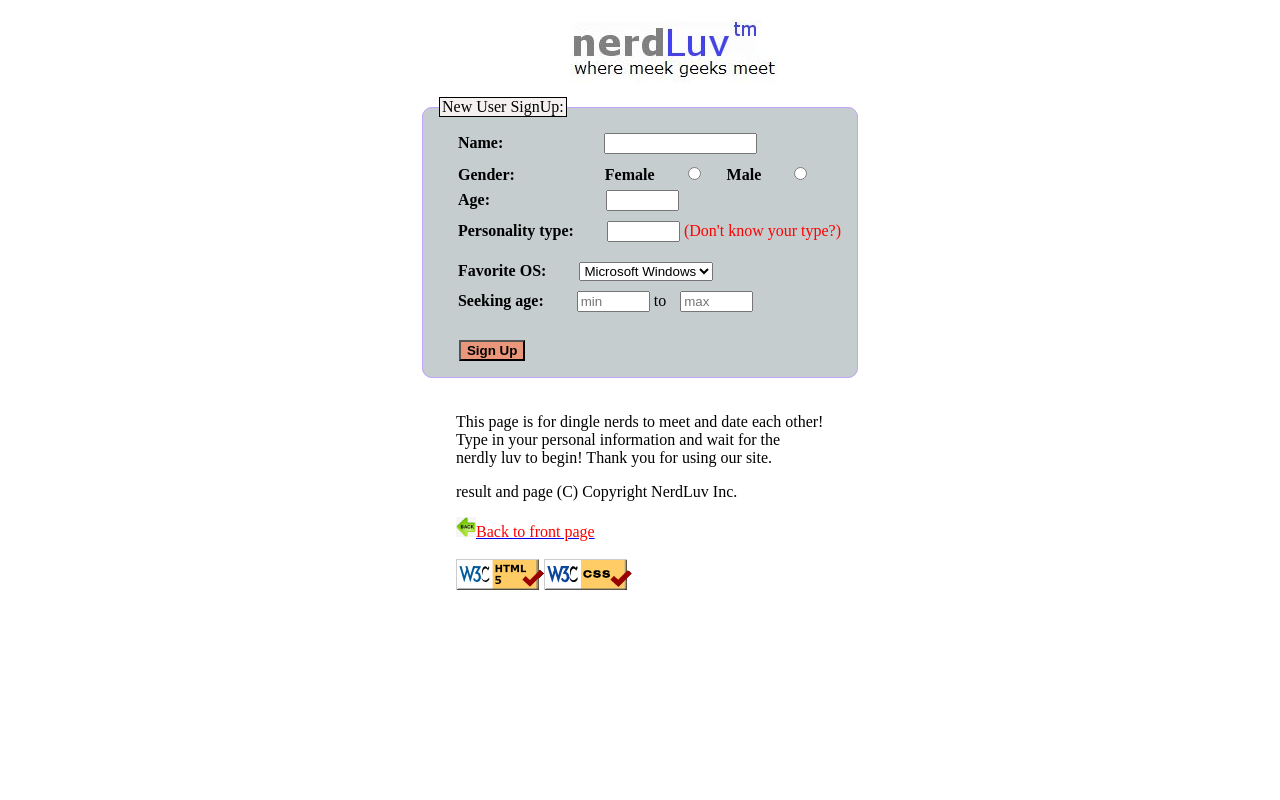
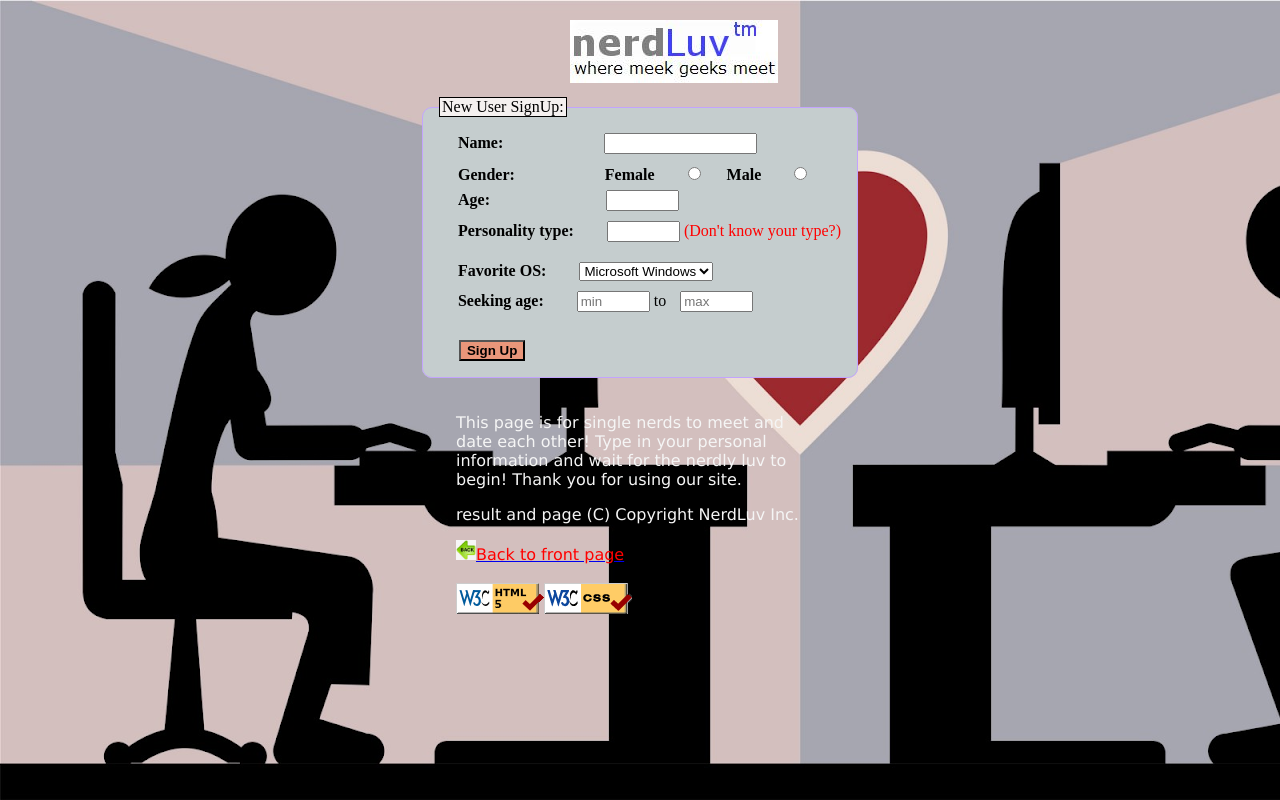
Before and after one commit to bgdesta/bgdesta.github.io, a web app: file lab04/nerdluv.html in a window 1280 px wide; the page is wider, and only the part inside the window is pictured. Run offline with its HTML, style and script files only (its server is not run), Linux system fonts and the light colour scheme.

Commit message:
lab04 updated

```diff
--- a/lab04/css/nerd.css
+++ b/lab04/css/nerd.css
@@ -1,5 +1,8 @@
 body {
   margin: auto;
+  background-image: url("../img/onlinedating.png");
+  background-repeat: no-repeat;
+  background-attachment: fixed;
 }
 #container {
   margin: 10px;
@@ -66,4 +69,6 @@ select {
 }
 .footer-part {
   margin: 35px 446px;
+  color: whitesmoke;
+  font-family: Verdana, sans-serif;
 }
--- a/lab04/nerdluv.html
+++ b/lab04/nerdluv.html
@@ -47,7 +47,7 @@
     </form>
 
     <div class="footer-part">
-      <p>This page is for dingle nerds to meet and date each other!
+      <p>This page is for single nerds to meet and date each other!
         Type in your personal information and wait for the nerdly luv to begin!
         Thank you for using our site.
       </p>
```
Also changed, not shown: lab04/img/online-dating.jpg (added), lab04/img/online-dating.png (added), lab04/img/onlinedating.png (added).
